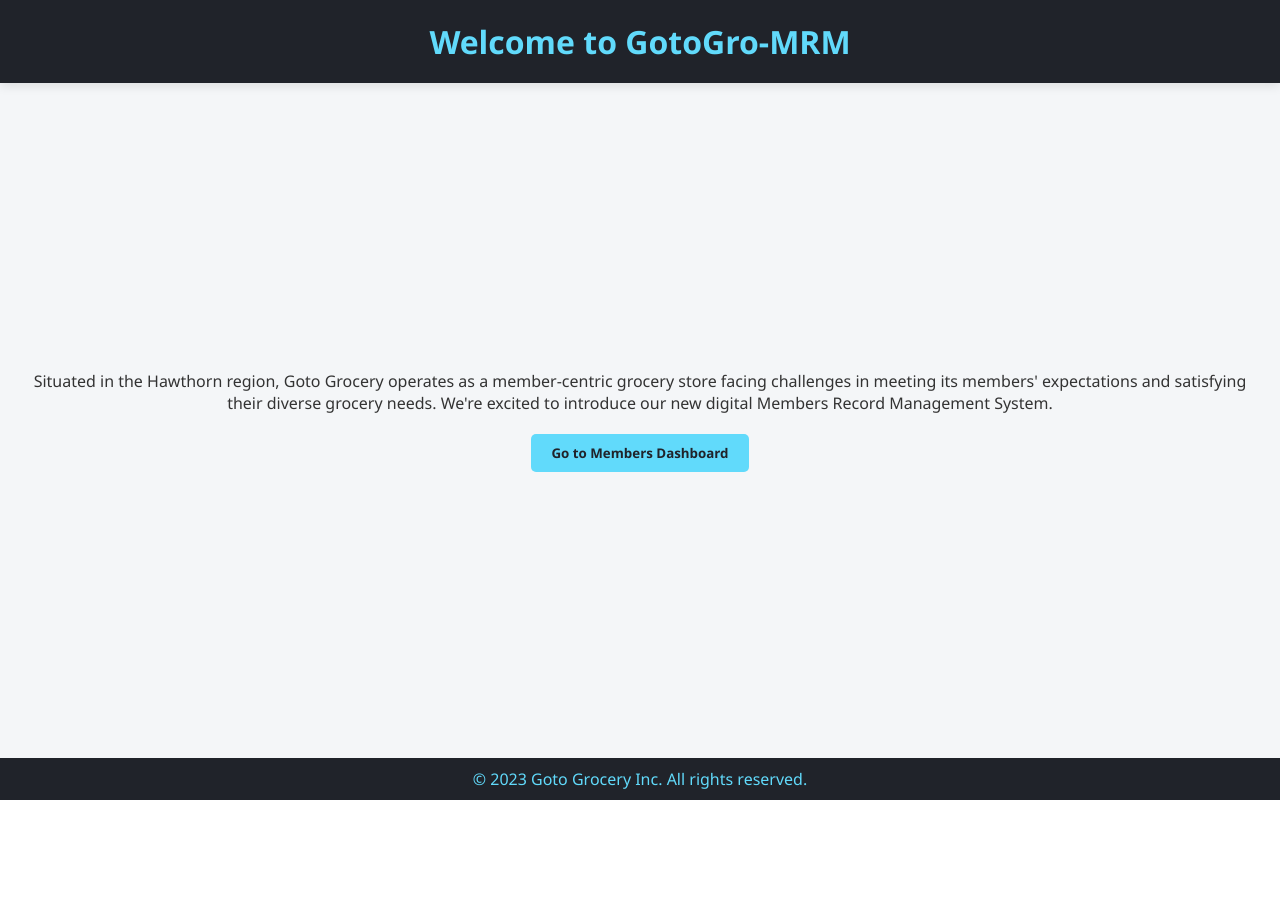
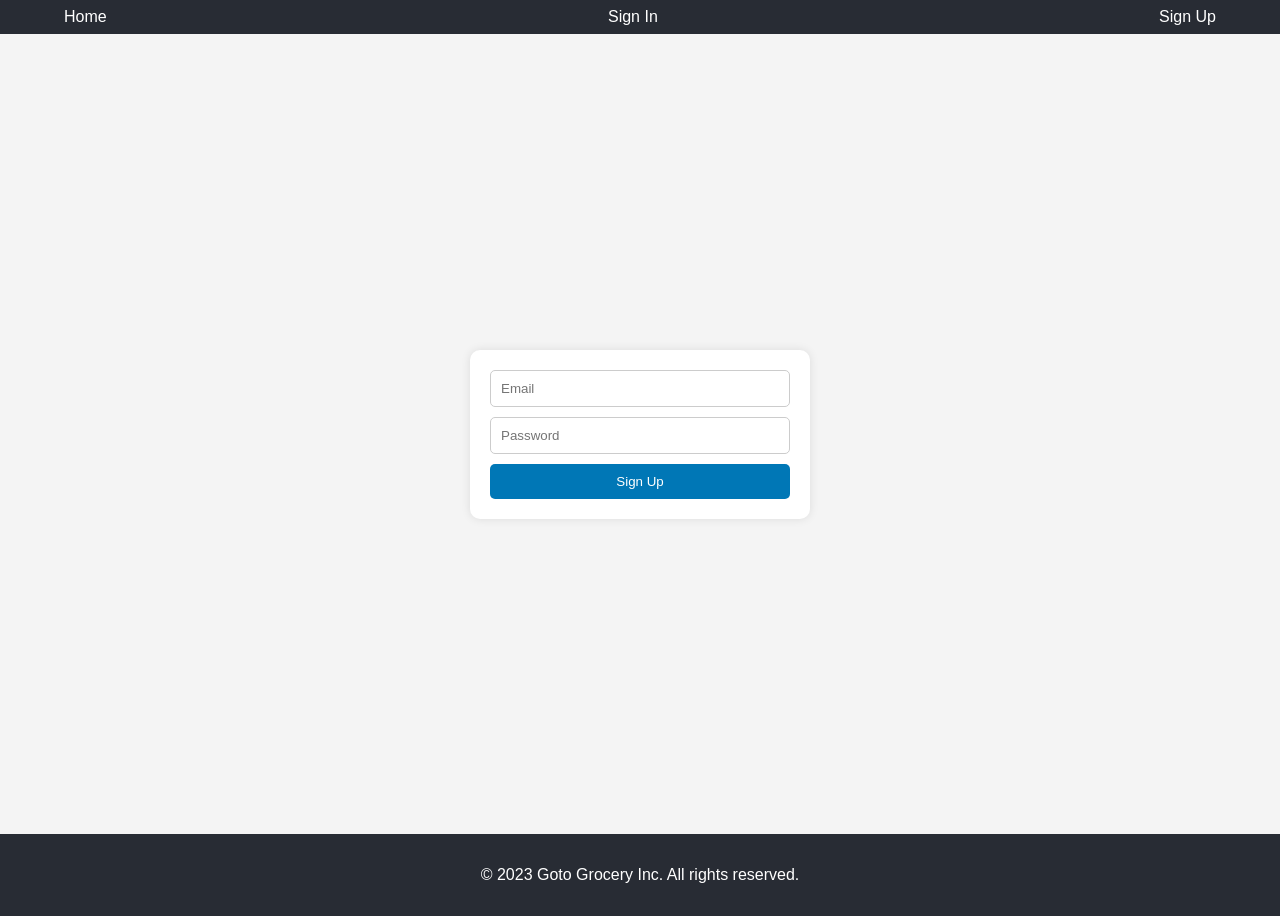
Before and after one commit to MSP-CL4-T1/GotoGro-MRM, a React (Create React App) app: page /signin in a window 1280 px wide. Before the commit the page ends 800 px from the top, so only its background shows below. Built offline with nearby package versions, Linux system fonts and the light colour scheme; no server answers.

Commit message:
Add supabase, login, register, etc.

```diff
--- a/package.json
+++ b/package.json
@@ -3,11 +3,13 @@
   "version": "0.1.0",
   "private": true,
   "dependencies": {
+    "@supabase/supabase-js": "^2.33.1",
     "@testing-library/jest-dom": "^5.17.0",
     "@testing-library/react": "^13.4.0",
     "@testing-library/user-event": "^13.5.0",
     "react": "^18.2.0",
     "react-dom": "^18.2.0",
+    "react-router-dom": "^6.15.0",
     "react-scripts": "5.0.1",
     "web-vitals": "^2.1.4"
   },
@@ -34,5 +36,9 @@
       "last 1 firefox version",
       "last 1 safari version"
     ]
+  },
+  "devDependencies": {
+    "crypto": "npm:crypto-browserify@3.12.0",
+    "stream": "npm:stream-browserify@3.0.0"
   }
 }
--- a/src/App.css
+++ b/src/App.css
@@ -1,57 +1,77 @@
-/* App.css */
-
-/* Reset some default styles */
-body, h1, p, button {
-  margin: 0;
-  padding: 0;
-  font-family: 'Segoe UI', Tahoma, Geneva, Verdana, sans-serif;
-}
-
 .App {
+  font-family: 'Arial', sans-serif;
   display: flex;
   flex-direction: column;
   min-height: 100vh;
-  background-color: #f4f6f8;
-  color: #333;
 }
 
 .App-header {
-  background-color: #20232a;
-  color: #61dafb;
-  padding: 20px 0;
-  text-align: center;
-  box-shadow: 0 3px 10px rgba(0, 0, 0, 0.1);
+    background-color: #282c34;
+    min-height: 10vh;
+    display: flex;
+    flex-direction: row;
+    align-items: center;
+    justify-content: space-between;
+    padding: 0 2rem;
+    border-radius: 10px;
+    color: white;
+
 }
 
-main {
+.home-content {
   flex: 1;
   display: flex;
   flex-direction: column;
   align-items: center;
   justify-content: center;
-  padding: 20px;
+  padding: 2rem;
+  background-color: #f4f4f4;
+}
+
+.description {
+  max-width: 800px;
+  margin-bottom: 2rem;
   text-align: center;
 }
 
-button {
-  margin-top: 20px;
-  padding: 10px 20px;
+.dashboard-button {
+  padding: 0.5rem 1rem;
   border: none;
-  background-color: #61dafb;
-  color: #20232a;
-  font-weight: 600;
-  border-radius: 5px;
+  background-color: #007BFF;
+  color: white;
   cursor: pointer;
-  transition: background-color 0.3s ease;
+  transition: background-color 0.3s ease-in-out;
 }
 
-button:hover {
-  background-color: #4fa8d4;
+.dashboard-button:hover {
+  background-color: #0056b3;
 }
 
 footer {
-  background-color: #20232a;
-  padding: 10px 0;
-  color: #61dafb;
+  background-color: #282c34;
+  color: white;
+  padding: 1rem 0;
   text-align: center;
 }
+
+/* Media queries for responsiveness */
+
+@media (max-width: 768px) {
+  .description {
+    padding: 0 1rem;
+  }
+}
+
+/* Optional: animations */
+@keyframes fadeIn {
+  from {
+    opacity: 0;
+  }
+  to {
+    opacity: 1;
+  }
+}
+
+.App-header, .home-content, footer {
+  animation: fadeIn 1s;
+}
--- a/src/App.js
+++ b/src/App.js
@@ -1,27 +1,48 @@
 import React from 'react';
 import './App.css';
+import Navbar from './Components/Navbar/Navbar';
+import SignIn from './Pages/SignIn/SignIn';
+import SignUp from './Pages/SignUp/SignUp';
+import { BrowserRouter as Router, Route, Routes } from 'react-router-dom';
 
 function App() {
+    return (
+        <Router>
+            <div className="App">
+                <Navbar />
+                <Routes>
+                    <Route path="/" exact element={<HomePage />} />
+                    <Route path="/signin" element={<SignIn />} />
+                    <Route path="/signup" element={<SignUp />} />
+                </Routes>
+                <footer>
+                    <p>© 2023 Goto Grocery Inc. All rights reserved.</p>
+                </footer>
+            </div>
+        </Router>
+    );
+}
+
+const HomePage = () => {
     const navigateToDashboard = () => {
         console.log("Navigating to Members Dashboard...");
     };
 
     return (
-    <div className="App">
+        <div className="home-content">
             <header className="App-header">
                 <h1>Welcome to GotoGro-MRM</h1>
             </header>
             <main>
-        <p>
+                <p className="description">
                     Situated in the Hawthorn region, Goto Grocery operates as a member-centric grocery store
                     facing challenges in meeting its members' expectations and satisfying their diverse grocery needs.
                     We're excited to introduce our new digital Members Record Management System.
                 </p>
-        <button onClick={navigateToDashboard}>Go to Members Dashboard</button>
+                <button className="dashboard-button" onClick={navigateToDashboard}>
+                    Go to Members Dashboard
+                </button>
             </main>
-      <footer>
-        <p>© 2023 Goto Grocery Inc. All rights reserved.</p>
-      </footer>
         </div>
     );
 }
--- /dev/null
+++ b/src/Components/Navbar/Navbar.css
@@ -0,0 +1,42 @@
+.navbar {
+    background-color: #282c34;
+    padding: 0.5rem 2rem;
+    box-shadow: 0 2px 4px rgba(0, 0, 0, 0.1);
+}
+
+.navbar-list {
+    display: flex;
+    justify-content: space-between;
+    align-items: center;
+    list-style-type: none;
+    margin: 0;
+    padding: 0;
+}
+
+.navbar-item {
+    margin: 0 1rem;
+}
+
+.navbar-link {
+    color: white;
+    text-decoration: none;
+    transition: color 0.3s ease-in-out;
+    padding: 0.5rem 1rem;
+    border-radius: 4px;
+}
+
+.navbar-link:hover {
+    color: #007BFF;
+    background-color: rgba(255, 255, 255, 0.1);
+}
+
+/* Media query for responsive design */
+@media (max-width: 600px) {
+    .navbar {
+        padding: 0.5rem 1rem;
+    }
+
+    .navbar-item {
+        margin: 0 0.5rem;
+    }
+}
--- /dev/null
+++ b/src/Components/Navbar/Navbar.js
@@ -0,0 +1,23 @@
+import React from 'react';
+import { Link } from 'react-router-dom';
+import './Navbar.css';
+
+function Navbar() {
+    return (
+        <nav className="navbar">
+            <ul className="navbar-list">
+                <li className="navbar-item">
+                    <Link to="/" className="navbar-link">Home</Link>
+                </li>
+                <li className="navbar-item">
+                    <Link to="/signin" className="navbar-link">Sign In</Link>
+                </li>
+                <li className="navbar-item">
+                    <Link to="/signup" className="navbar-link">Sign Up</Link>
+                </li>
+            </ul>
+        </nav>
+    );
+}
+
+export default Navbar;
--- /dev/null
+++ b/src/Pages/SignIn/SignIn.css
@@ -0,0 +1,37 @@
+.signin-container {
+    display: flex;
+    justify-content: center;
+    align-items: center;
+    height: 100vh;
+    background-color: #f4f4f4;
+}
+
+.signin-form {
+    width: 300px;
+    padding: 20px;
+    box-shadow: 0px 0px 10px rgba(0, 0, 0, 0.1);
+    background-color: #fff;
+    border-radius: 10px;
+}
+
+.signin-form input {
+    width: 92.8%;
+    padding: 10px;
+    margin-bottom: 10px;
+    border: 1px solid #ccc;
+    border-radius: 5px;
+}
+
+.signin-form button {
+    width: 100%;
+    padding: 10px;
+    background-color: #0077b6;
+    color: #fff;
+    border: none;
+    border-radius: 5px;
+    cursor: pointer;
+}
+
+.signin-form button:hover {
+    background-color: #005f8d;
+}
--- /dev/null
+++ b/src/Pages/SignIn/SignIn.js
@@ -0,0 +1,29 @@
+import React, { useState } from 'react';
+import { signIn } from '../../Supabase/supabaseService';
+import './SignIn.css';
+
+function SignIn() {
+    const [email, setEmail] = useState('');
+    const [password, setPassword] = useState('');
+
+    const handleSignIn = async (e) => {
+        e.preventDefault();
+        try {
+            await signIn(email, password);
+        } catch (error) {
+
+        }
+    };
+
+    return (
+        <div className="signin-container">
+            <form onSubmit={handleSignIn} className="signup-form">
+                <input value={email} onChange={(e) => setEmail(e.target.value)} placeholder="Email" />
+                <input type="password" value={password} onChange={(e) => setPassword(e.target.value)} placeholder="Password" />
+                <button type="submit">Sign Up</button>
+            </form>
+        </div>
+    );
+}
+
+export default SignIn;
--- /dev/null
+++ b/src/Pages/SignUp/SignUp.css
@@ -0,0 +1,37 @@
+.signup-container {
+    display: flex;
+    justify-content: center;
+    align-items: center;
+    height: 100vh;
+    background-color: #f4f4f4;
+}
+
+.signup-form {
+    width: 300px;
+    padding: 20px;
+    box-shadow: 0px 0px 10px rgba(0, 0, 0, 0.1);
+    background-color: #fff;
+    border-radius: 10px;
+}
+
+.signup-form input {
+    width: 92.8%;
+    padding: 10px;
+    margin-bottom: 10px;
+    border: 1px solid #ccc;
+    border-radius: 5px;
+}
+
+.signup-form button {
+    width: 100%;
+    padding: 10px;
+    background-color: #0077b6;
+    color: #fff;
+    border: none;
+    border-radius: 5px;
+    cursor: pointer;
+}
+
+.signup-form button:hover {
+    background-color: #005f8d;
+}
--- /dev/null
+++ b/src/Pages/SignUp/SignUp.js
@@ -0,0 +1,29 @@
+import React, { useState } from 'react';
+import { signUp } from '../../Supabase/supabaseService';
+import './SignUp.css';
+
+function SignUp() {
+    const [email, setEmail] = useState('');
+    const [password, setPassword] = useState('');
+
+    const handleSignUp = async (e) => {
+        e.preventDefault();
+        try {
+            await signUp(email, password);
+        } catch (error) {
+
+        }
+    };
+
+    return (
+        <div className="signup-container">
+            <form onSubmit={handleSignUp} className="signup-form">
+                <input value={email} onChange={(e) => setEmail(e.target.value)} placeholder="Email" />
+                <input type="password" value={password} onChange={(e) => setPassword(e.target.value)} placeholder="Password" />
+                <button type="submit">Sign Up</button>
+            </form>
+        </div>
+    );
+}
+
+export default SignUp;
--- /dev/null
+++ b/src/Supabase/supabaseClient.js
@@ -0,0 +1,8 @@
+import { createClient } from '@supabase/supabase-js'
+
+const supabaseUrl = 'https://alsfygljjpfewokmnhei.supabase.co';
+const supabaseKey = process.env.REACT_APP_SUPABASE_KEY;
+debugger;
+const supabase = createClient(supabaseUrl, supabaseKey);
+
+export default supabase;
--- /dev/null
+++ b/src/Supabase/supabaseService.js
@@ -0,0 +1,23 @@
+import supabase from './supabaseClient';
+
+export const signUp = async (email, password) => {
+    const { user, error } = await supabase.auth.signUp({
+        email,
+        password,
+    });
+
+    if (error) throw error;
+
+    return user;
+};
+
+export const signIn = async (email, password) => {
+    const { user, error } = await supabase.auth.signInWithPassword({
+        email,
+        password,
+    });
+
+    if (error) throw error;
+
+    return user;
+};
```
Also changed, not shown: 2 other files (tests, documents, lock files or other folders). Lines whose indentation alone changed are shown as unchanged.
